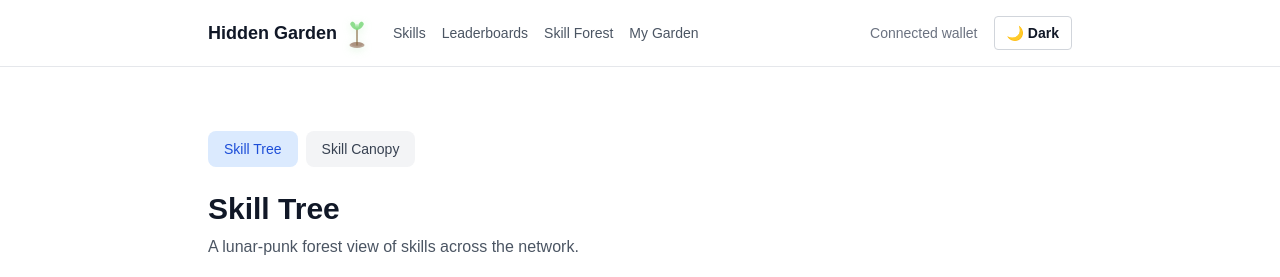
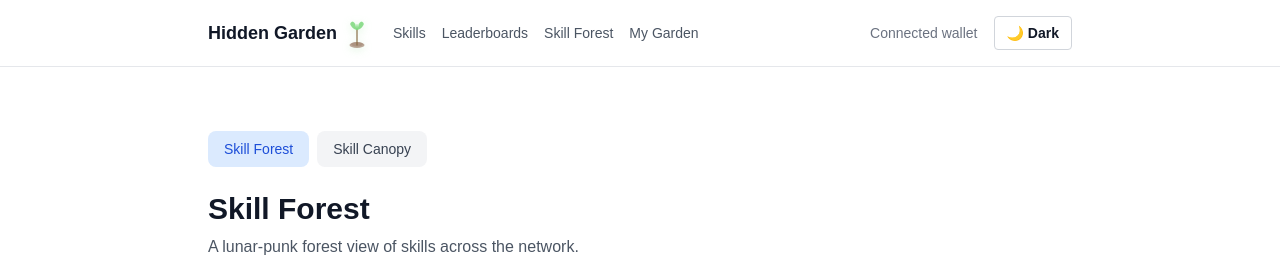
Before and after one commit to understories/hidden-garden, a Next.js app in the folder apps/aztecbat-ui/: page /skill-tree in a window 1280 px wide. Shown: the top 277 px of the page. Built offline with nearby package versions, Linux system fonts and the light colour scheme; no server answers; what wagmi would draw is missing.

Commit message:
Update page.tsx

```diff
--- a/apps/aztecbat-ui/app/skill-tree/page.tsx
+++ b/apps/aztecbat-ui/app/skill-tree/page.tsx
@@ -1,5 +1,5 @@
 /**
- * Skill Tree Page
+ * Skill Forest Page
  *
  * A lunar-punk forest view of skills across the network.
  * Shows skills as tree tiles with growth and privacy-based glow.
@@ -74,7 +74,7 @@ export default function SkillTreePage() {
             }
           `}
         >
-          Skill Tree
+          Skill Forest
         </Link>
         <Link
           href="/skill-canopy"
@@ -91,7 +91,7 @@ export default function SkillTreePage() {
       </div>
 
       <div>
-        <h1 className="text-3xl font-bold mb-2">Skill Tree</h1>
+        <h1 className="text-3xl font-bold mb-2">Skill Forest</h1>
         <p className="text-gray-600 dark:text-gray-400">
           A lunar-punk forest view of skills across the network.
         </p>
```
